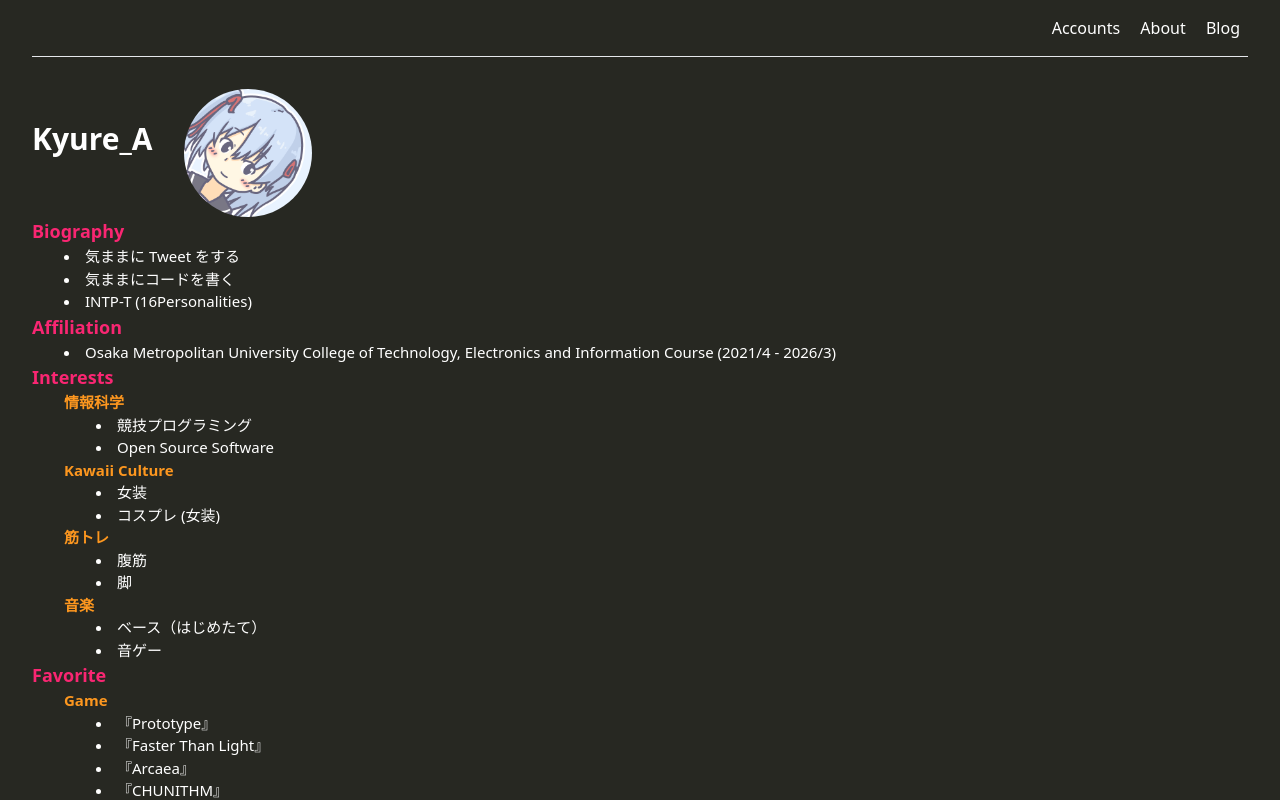
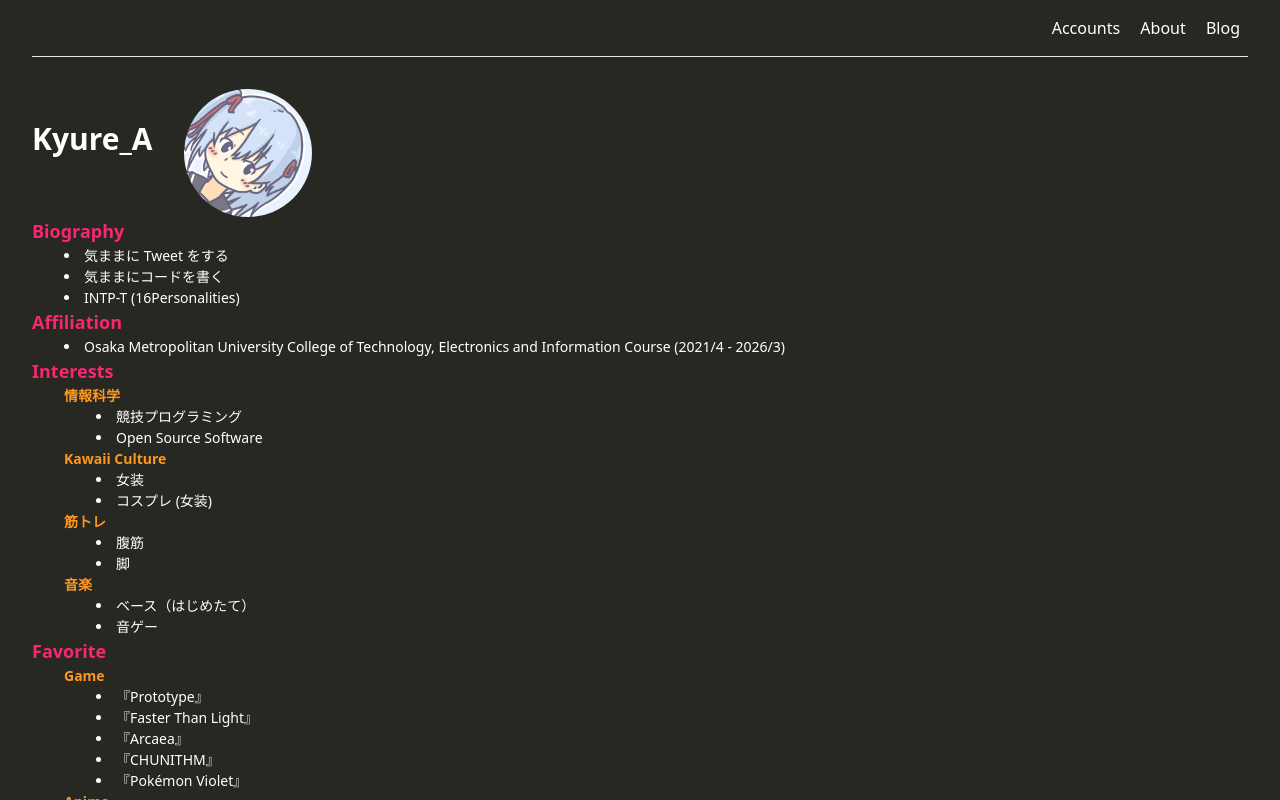
Before and after one commit to Kyure-A/kyre.moe, a SvelteKit app: page /about in a window 1280 px wide. Shown: the top 800 px of the page. Built offline with nearby package versions, Linux system fonts and the light colour scheme; no server answers.

Commit message:
chore: change text size

```diff
--- a/src/routes/about/+page.svelte
+++ b/src/routes/about/+page.svelte
@@ -12,7 +12,7 @@
 <style>
 </style>
 
-<div class="text-[15px] flex flex-col justify-center">
+<div class="text-[14px] flex flex-col justify-center">
   <Biography />
 
   <Affiliation />
--- a/src/routes/accounts/+page.svelte
+++ b/src/routes/accounts/+page.svelte
@@ -5,7 +5,7 @@
 <style>
 </style>
 
-<div class="text-[15px]">
+<div class="text-[14px]">
   <Accounts />
   <div class="py-10"></div>
 </div>
```
